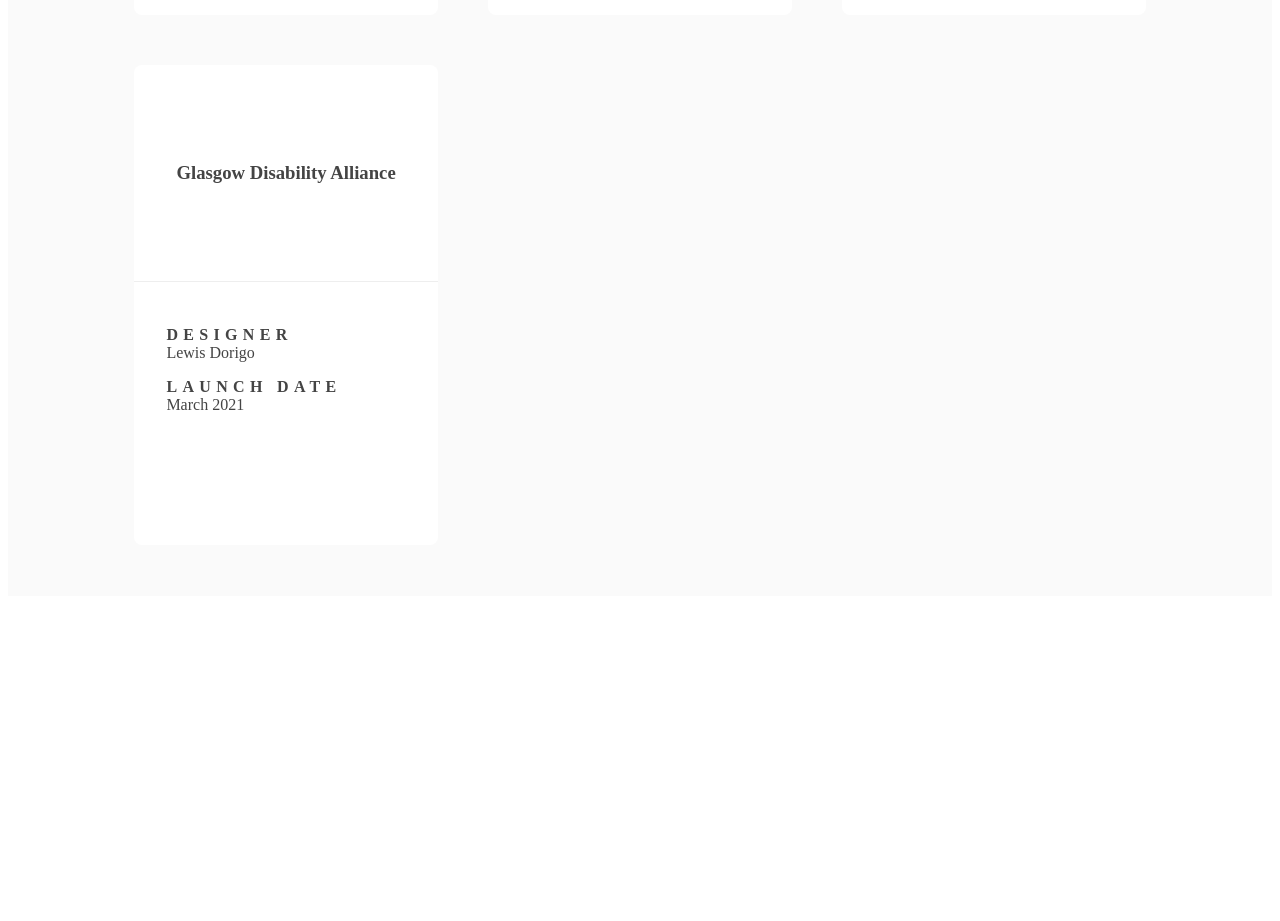
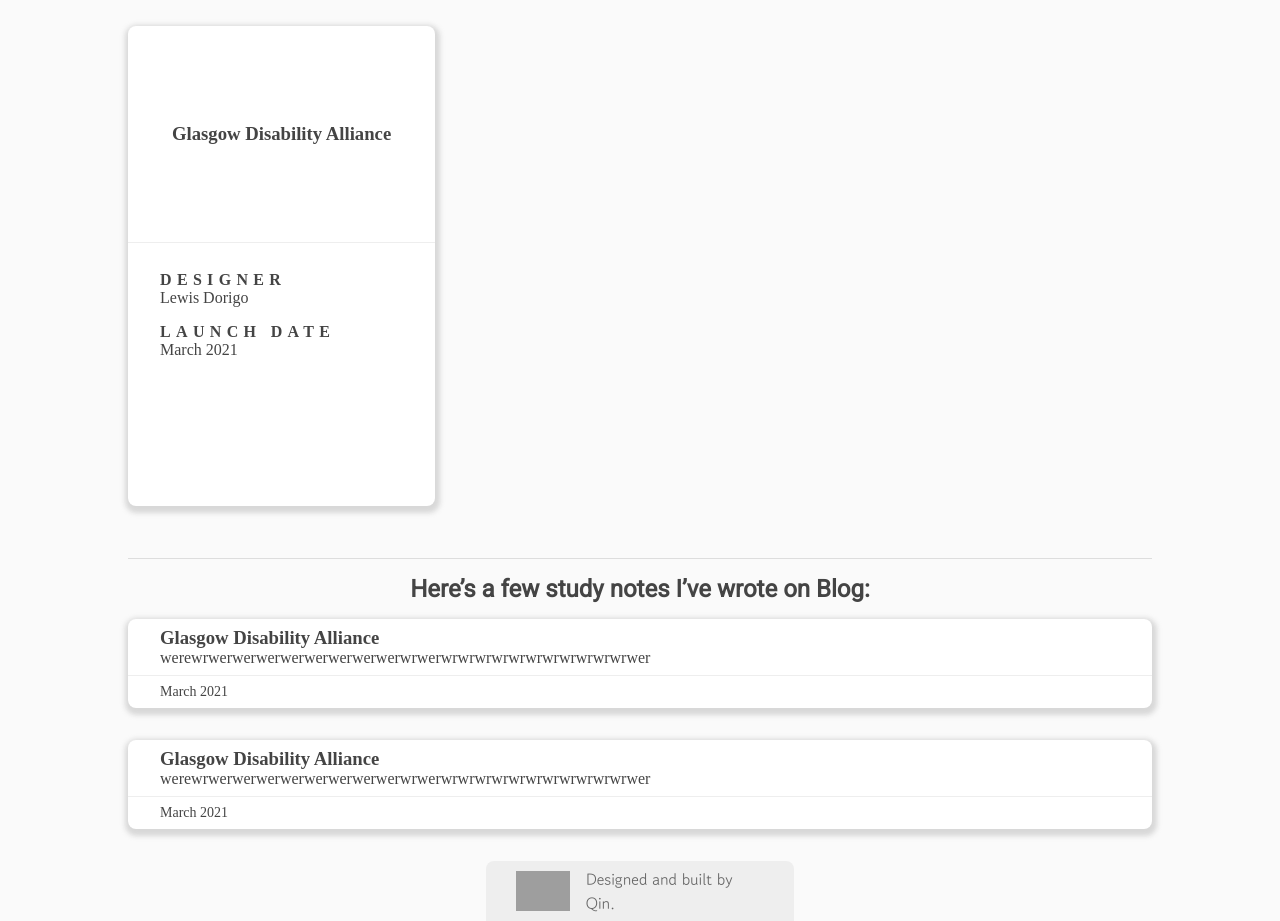
Before and after one commit to cathyQinQin/my-web-site, a Vue app: page / in a window 1280 px wide. Shown: the part 1500-2421 px from the top of the page. Before the commit the page ends 2118 px from the top, so only its background shows below. Built offline with nearby package versions, Linux system fonts and the light colour scheme; grey boxes are pictures that could not be loaded.

Commit message:
add footer

```diff
--- a/src/App.vue
+++ b/src/App.vue
@@ -3,6 +3,8 @@
   <Introduction/>
   <AboutMe/>
   <Project/>
+  <Article/>
+  <Footer/>
 </template>
 
 <script>
@@ -10,6 +12,8 @@
 import Introduction from './components/Introduction.vue'
 import AboutMe from './components/AboutMe.vue'
 import Project  from './components/Project.vue'
+import Article  from './components/Article.vue'
+import Footer  from './components/Footer.vue'
 export default {
   name: 'App',
   components: {
@@ -17,11 +21,18 @@
     Introduction,
     AboutMe,
     Project,
+    Article,
+    Footer,
   }
 }
 </script>
 
 <style>
+*{
+  margin:0;
+  padding:0;
+  border:0;
+}
 #app {
   color: #666;
   background: #fafafa;
--- /dev/null
+++ b/src/components/Article.vue
@@ -0,0 +1,80 @@
+<template>
+  <h2 class="article-introduction">Here’s a few study notes I’ve wrote on Blog:</h2>
+  <div class="articles-main">
+    <section v-for="article in articles"
+            :key="article.id"
+            aria-label="Glasgow Disability Alliance"
+            class="article article--linked ">
+      <header class="article-header">
+        <h3 class="article-title">Glasgow Disability Alliance</h3>
+        <div class="article-detail">werewrwerwerwerwerwerwerwerwerwrwerwrwrwrwrwrwrwrwrwrwrwrwer</div>
+      </header>
+      <div class="article-footer">March 2021</div>
+
+      <a href="https://gda.scot/" target="_blank" rel="noopener" class="article__link"> </a>
+    </section>
+  </div>
+</template>
+
+<script>
+import { ref } from 'vue'
+export default {
+  name: 'article',
+  setup() {
+    const articles = ref([1,2]);
+    return {
+      articles,
+    } // 这里返回的任何内容都可以用于组件的其余部分
+  }
+}
+</script>
+
+<!-- Add "scoped" attribute to limit CSS to this component only -->
+<style scoped lang="stylus">
+  @import url('https://fonts.googleapis.com/css2?family=Roboto:wght@300;400&display=swap');
+  .article-introduction
+    font-family: 'Roboto', sans-serif;
+    color #444
+    padding 1rem 10%
+    text-align center
+  .articles-main
+    color #444
+    display flex
+    flex-flow column
+    margin 0 10%
+    justify-content space-between
+    section
+      margin-bottom 2rem
+      box-sizing border-box
+      position relative
+      background-color #fff
+      border-radius: 8px
+      display flex
+      flex-direction column
+      .article__link
+        position absolute
+        top: 0
+        left: 0
+        right: 0
+        bottom: 0
+        border-radius: 8px
+        transition border .16667s ease
+        box-shadow 1px 3px 5px 4px rgba(204,204,204,0.75)
+      .article__link:hover
+        border 2px solid #aaa
+      .article-header
+        flex 0 0 75%
+        display flex
+        flex-direction column
+        padding 0.5rem 2rem
+      .article-footer
+        flex 0 0 25%
+        border-top 1px solid #eee
+        padding-top .875rem
+        padding-bottom .875rem
+        font-size .875rem
+        padding 0.5rem 2rem
+
+
+
+</style>
--- /dev/null
+++ b/src/components/Footer.vue
@@ -0,0 +1,44 @@
+<template>
+    <footer aria-label="Site Footer" class="site-foot section section--flush-after wrap">
+        <a href="https://dorigo.co" class="site-foot__link">
+            <img src="http://s.anw.red/iconmoon-2017/images/logo.png">
+            <div>Designed and built by Qin.</div>
+        </a>
+    </footer>
+</template>
+
+<script>
+export default {
+  name: 'Footer',
+  setup() {
+    return {
+
+    } // 这里返回的任何内容都可以用于组件的其余部分
+  }
+}
+</script>
+
+<!-- Add "scoped" attribute to limit CSS to this component only -->
+<style scoped lang="stylus">
+@import url('https://fonts.googleapis.com/css2?family=Gowun+Dodum&display=swap');
+    .site-foot
+        font-family 'Gowun Dodum', sans-serif
+        margin 0 38%
+        .site-foot__link
+            padding: .4rem 1.875rem
+            display flex
+            align-items center
+            justify-content center
+            background #eee
+            border-radius 8px 8px 0 0
+            text-decoration none
+            transition background-color .16667s ease,margin-top .16667s ease,padding-bottom .16667s ease
+            img
+                height 2.5rem
+                margin-right 1rem
+        .site-foot__link:hover
+            background #e1e1e1
+            margin-top -.25rem
+            padding-bottom .75rem
+
+</style>
--- a/src/components/Project.vue
+++ b/src/components/Project.vue
@@ -1,5 +1,5 @@
 <template>
-  <h3 class="project-introduction">Here’s a few projects I’ve worked on:</h3>
+  <h2 class="project-introduction">Here’s a few projects I’ve worked on:</h2>
   <div class="projects-main">
     <section v-for="project in projects"
             :key="project.id"
@@ -36,7 +36,9 @@
 
 <!-- Add "scoped" attribute to limit CSS to this component only -->
 <style scoped lang="stylus">
+  @import url('https://fonts.googleapis.com/css2?family=Roboto:wght@300;400&display=swap');
   .project-introduction
+    font-family: 'Roboto', sans-serif;
     color #444
     padding 1rem 10%
     text-align center
@@ -46,6 +48,7 @@
     flex-flow row wrap
     margin 0 10%
     justify-content space-between
+    border-bottom 1px solid #ddd
     section
       height 60vh
       margin-bottom 5%
@@ -63,10 +66,10 @@
         right: 0
         bottom: 0
         border-radius: 8px
-        transition box-shadow .16667s ease
+        transition border .16667s ease
+        box-shadow: 1px 3px 5px 4px rgba(204,204,204,0.75);
       .project__link:hover
         border 2px solid #aaa
-        box-shadow: 1px 3px 5px 4px rgba(204,204,204,0.75);
 
       .project-header
         flex 0 0 45%
```
Also changed, not shown: 1 other file (tests, documents, lock files or other folders).
